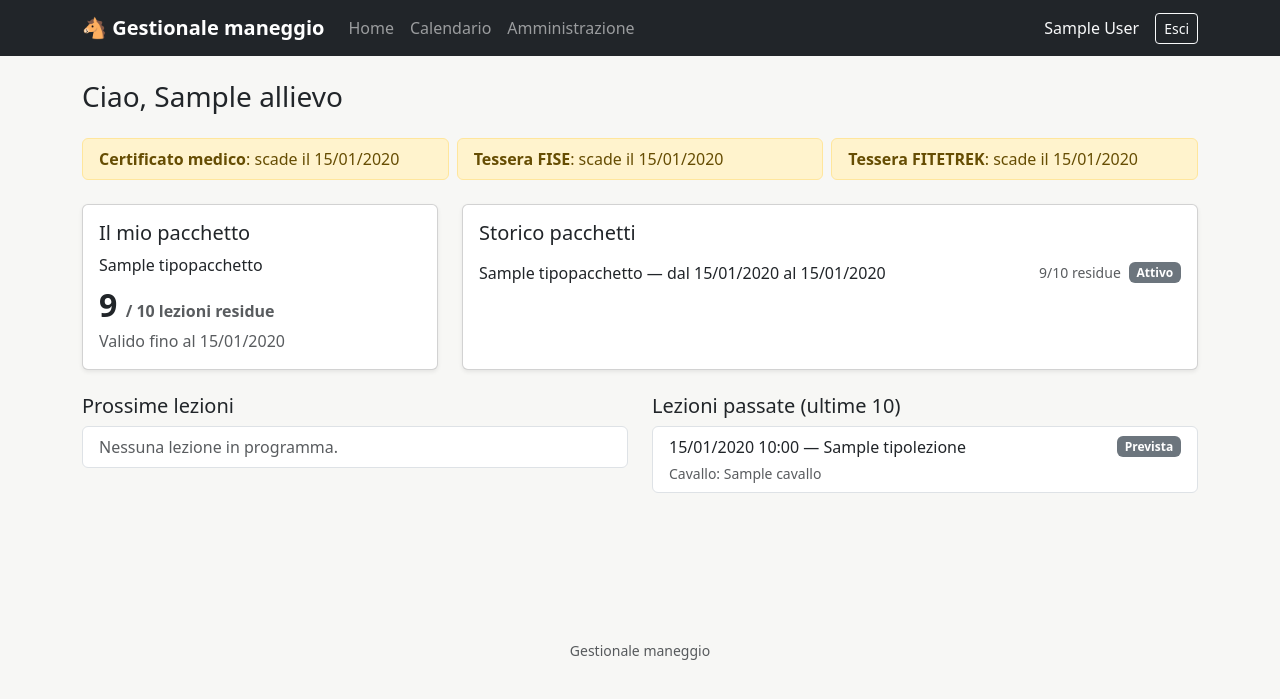
After one commit to Lorenzo-Guardabascio/EquiLesson, a Django app: page /persone/portale/ in a window 1280 px wide. The commit adds this page. Shown: the top 699 px of the page. Run offline with Django 5.2, Linux system fonts and the light colour scheme; a user stored in the database is signed in; tables that the repository leaves empty hold one stand-in row (values such as "Sample post"); some libraries are stand-ins or nearby versions.

Commit message:
Aggiunge il portale allievi/genitori (sola lettura: lezioni proprie + pacchetto residuo)
- vista persone.views.portale protetta da decoratore allievo_required
  (richiede login + account collegato a un Allievo)
- template con pacchetto attivo/storico, prossime lezioni, ultime 10
  lezioni passate, alert scadenze certificato/tessere
- imposta_ruoli ora crea anche gli account di accesso per gli allievi
  attivi senza login (is_staff=False, gruppo Allievi), non solo per
  gli istruttori
- navbar/home aggiornate con link al portale per utenti non staff

```diff
--- a/config/urls.py
+++ b/config/urls.py
@@ -22,6 +22,7 @@ from django.urls import include, path
 urlpatterns = [
     path('admin/', admin.site.urls),
     path('lezioni/', include('lezioni.urls')),
+    path('persone/', include('persone.urls')),
     path('', include('core.urls')),
 ]
 
--- a/core/templates/core/base.html
+++ b/core/templates/core/base.html
@@ -25,6 +25,8 @@
                     {% if user.is_staff %}
                     <li class="nav-item"><a class="nav-link" href="{% url 'lezioni:calendario' %}">Calendario</a></li>
                     <li class="nav-item"><a class="nav-link" href="/admin/">Amministrazione</a></li>
+                    {% elif user.is_authenticated %}
+                    <li class="nav-item"><a class="nav-link" href="{% url 'persone:portale' %}">Le mie lezioni</a></li>
                     {% endif %}
                 </ul>
                 <ul class="navbar-nav">
--- a/core/templates/core/home.html
+++ b/core/templates/core/home.html
@@ -63,7 +63,8 @@
 
 {% elif user.is_authenticated %}
 <h1 class="h3">Ciao, {{ user.get_full_name|default:user.username }}</h1>
-<p class="text-muted">Il portale con le tue lezioni e il pacchetto residuo arriva a breve.</p>
+<p class="text-muted">Consulta le tue prossime lezioni e il pacchetto residuo.</p>
+<a href="{% url 'persone:portale' %}" class="btn btn-primary">Vai al mio portale</a>
 
 {% else %}
 <div class="text-center py-5">
--- /dev/null
+++ b/persone/templates/persone/portale.html
@@ -0,0 +1,97 @@
+{% extends "core/base.html" %}
+
+{% block title %}Il mio portale - Gestionale maneggio{% endblock %}
+
+{% block content %}
+<h1 class="h3 mb-4">Ciao, {{ allievo.nome }}</h1>
+
+{% if scadenze %}
+<div class="row g-2 mb-4">
+    {% for s in scadenze %}
+    <div class="col-md-4">
+        <div class="alert {% if s.urgente %}alert-warning{% else %}alert-light border{% endif %} mb-0 py-2 px-3">
+            <strong>{{ s.etichetta }}</strong>: scade il {{ s.scadenza|date:"d/m/Y" }}
+        </div>
+    </div>
+    {% endfor %}
+</div>
+{% endif %}
+
+<div class="row g-4 mb-4">
+    <div class="col-lg-4">
+        <div class="card shadow-sm h-100">
+            <div class="card-body">
+                <h2 class="h5 card-title">Il mio pacchetto</h2>
+                {% if pacchetto_attivo %}
+                <p class="mb-1">{{ pacchetto_attivo.tipo_pacchetto.nome }}</p>
+                <div class="fs-2 fw-bold">{{ pacchetto_attivo.lezioni_residue }} <span class="fs-6 text-muted">/ {{ pacchetto_attivo.lezioni_totali }} lezioni residue</span></div>
+                <p class="text-muted mb-0">Valido fino al {{ pacchetto_attivo.data_scadenza|date:"d/m/Y" }}</p>
+                {% else %}
+                <p class="text-muted mb-0">Nessun pacchetto attivo al momento.</p>
+                {% endif %}
+            </div>
+        </div>
+    </div>
+    <div class="col-lg-8">
+        <div class="card shadow-sm h-100">
+            <div class="card-body">
+                <h2 class="h5 card-title">Storico pacchetti</h2>
+                <ul class="list-group list-group-flush">
+                    {% for p in pacchetti %}
+                    <li class="list-group-item d-flex justify-content-between align-items-center px-0">
+                        <span>{{ p.tipo_pacchetto.nome }} — dal {{ p.data_inizio|date:"d/m/Y" }} al {{ p.data_scadenza|date:"d/m/Y" }}</span>
+                        <span class="d-flex align-items-center gap-2">
+                            <span class="text-muted small">{{ p.lezioni_residue }}/{{ p.lezioni_totali }} residue</span>
+                            <span class="badge text-bg-secondary">{{ p.get_stato_display }}</span>
+                        </span>
+                    </li>
+                    {% empty %}
+                    <li class="list-group-item px-0 text-muted">Nessun pacchetto registrato.</li>
+                    {% endfor %}
+                </ul>
+            </div>
+        </div>
+    </div>
+</div>
+
+<div class="row g-4">
+    <div class="col-lg-6">
+        <h2 class="h5">Prossime lezioni</h2>
+        <ul class="list-group">
+            {% for p in partecipazioni_future %}
+            <li class="list-group-item">
+                <div class="d-flex justify-content-between align-items-center">
+                    <span>{{ p.lezione.data|date:"d/m/Y" }} {{ p.lezione.ora_inizio|time:"H:i" }} — {{ p.lezione.tipo_lezione }}</span>
+                    <span class="badge text-bg-secondary">{{ p.lezione.get_stato_display }}</span>
+                </div>
+                <div class="text-muted small mt-1">
+                    {% if p.cavallo %}Cavallo: {{ p.cavallo }} · {% endif %}
+                    {% if p.lezione.istruttore %}Istruttore: {{ p.lezione.istruttore }} · {% endif %}
+                    {% if p.lezione.campo %}Campo: {{ p.lezione.campo }}{% endif %}
+                </div>
+            </li>
+            {% empty %}
+            <li class="list-group-item text-muted">Nessuna lezione in programma.</li>
+            {% endfor %}
+        </ul>
+    </div>
+    <div class="col-lg-6">
+        <h2 class="h5">Lezioni passate (ultime 10)</h2>
+        <ul class="list-group">
+            {% for p in partecipazioni_passate %}
+            <li class="list-group-item">
+                <div class="d-flex justify-content-between align-items-center">
+                    <span>{{ p.lezione.data|date:"d/m/Y" }} {{ p.lezione.ora_inizio|time:"H:i" }} — {{ p.lezione.tipo_lezione }}</span>
+                    <span class="badge {% if p.stato == 'assente' %}text-bg-danger{% elif p.stato == 'svolta' %}text-bg-success{% else %}text-bg-secondary{% endif %}">{{ p.get_stato_display }}</span>
+                </div>
+                <div class="text-muted small mt-1">
+                    {% if p.cavallo %}Cavallo: {{ p.cavallo }}{% endif %}
+                </div>
+            </li>
+            {% empty %}
+            <li class="list-group-item text-muted">Nessuna lezione passata registrata.</li>
+            {% endfor %}
+        </ul>
+    </div>
+</div>
+{% endblock %}
--- /dev/null
+++ b/persone/urls.py
@@ -0,0 +1,9 @@
+from django.urls import path
+
+from . import views
+
+app_name = "persone"
+
+urlpatterns = [
+    path("portale/", views.portale, name="portale"),
+]
--- a/persone/views.py
+++ b/persone/views.py
@@ -1,3 +1,75 @@
+from datetime import timedelta
+from functools import wraps
+
+from django.contrib.auth.decorators import login_required
+from django.core.exceptions import PermissionDenied
 from django.shortcuts import render
+from django.utils import timezone
 
-# Create your views here.
+from lezioni.models import Partecipazione
+from pacchetti.models import Pacchetto
+
+
+def allievo_required(view_func):
+    """Consente l'accesso solo ad account collegati a un Allievo (portale di sola lettura)."""
+
+    @wraps(view_func)
+    @login_required
+    def wrapper(request, *args, **kwargs):
+        if not hasattr(request.user, "allievo"):
+            raise PermissionDenied("Questo account non è collegato a un allievo.")
+        return view_func(request, *args, **kwargs)
+
+    return wrapper
+
+
+@allievo_required
+def portale(request):
+    """Portale di sola lettura per allievi/genitori: proprie lezioni + pacchetto residuo."""
+    allievo = request.user.allievo
+    oggi = timezone.localdate()
+
+    partecipazioni_future = (
+        Partecipazione.objects.filter(allievo=allievo, lezione__data__gte=oggi)
+        .exclude(stato=Partecipazione.Stato.ANNULLATA)
+        .select_related("lezione", "lezione__tipo_lezione", "lezione__istruttore", "lezione__campo", "cavallo")
+        .order_by("lezione__data", "lezione__ora_inizio")
+    )
+    partecipazioni_passate = (
+        Partecipazione.objects.filter(allievo=allievo, lezione__data__lt=oggi)
+        .select_related("lezione", "lezione__tipo_lezione", "lezione__istruttore", "lezione__campo", "cavallo")
+        .order_by("-lezione__data", "-lezione__ora_inizio")[:10]
+    )
+
+    pacchetti = allievo.pacchetti.select_related("tipo_pacchetto").order_by("-data_inizio")
+    pacchetto_attivo = pacchetti.filter(stato=Pacchetto.Stato.ATTIVO).first()
+
+    limite_scadenza = oggi + timedelta(days=30)
+    scadenze = []
+    if allievo.certificato_medico_scadenza:
+        scadenze.append({
+            "etichetta": "Certificato medico",
+            "scadenza": allievo.certificato_medico_scadenza,
+            "urgente": allievo.certificato_medico_scadenza <= limite_scadenza,
+        })
+    if allievo.tessera_fise_scadenza:
+        scadenze.append({
+            "etichetta": "Tessera FISE",
+            "scadenza": allievo.tessera_fise_scadenza,
+            "urgente": allievo.tessera_fise_scadenza <= limite_scadenza,
+        })
+    if allievo.tessera_fitetrek_scadenza:
+        scadenze.append({
+            "etichetta": "Tessera FITETREK",
+            "scadenza": allievo.tessera_fitetrek_scadenza,
+            "urgente": allievo.tessera_fitetrek_scadenza <= limite_scadenza,
+        })
+
+    return render(request, "persone/portale.html", {
+        "allievo": allievo,
+        "partecipazioni_future": partecipazioni_future,
+        "partecipazioni_passate": partecipazioni_passate,
+        "pacchetto_attivo": pacchetto_attivo,
+        "pacchetti": pacchetti,
+        "scadenze": scadenze,
+    })
```
Also changed, not shown: persone/management/commands/imposta_ruoli.py (+41 -10 lines).
